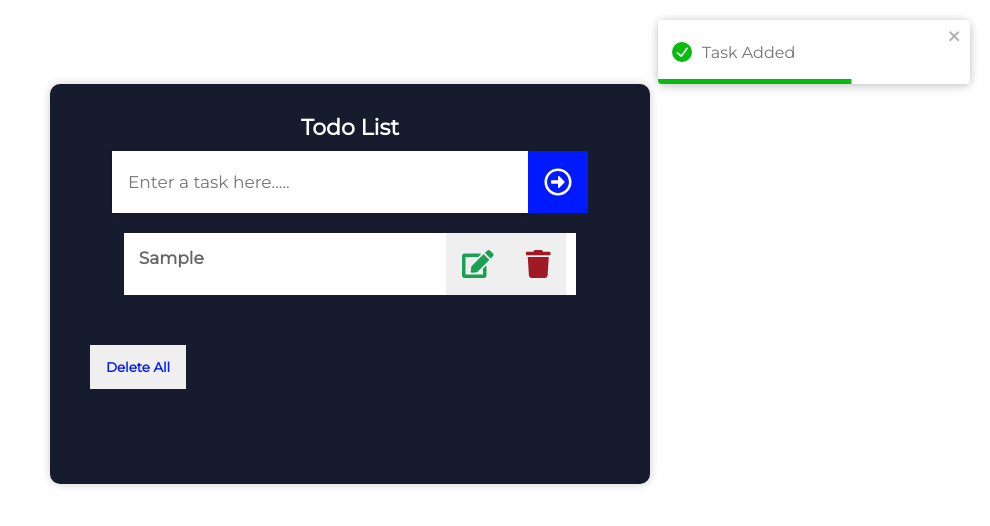
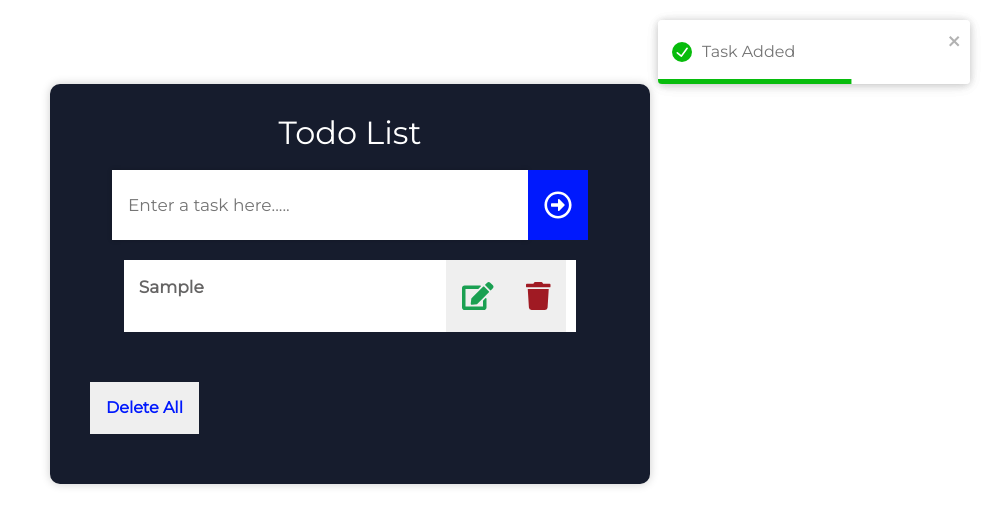
Before and after one commit to zahidkhan262/todopro, a React (Create React App) app: page / in a window 1280 px wide. Both pictures are taken after typing "Sample" into the empty fields and a click on the button 848 px from the left and 182 px from the top of the page. Shown: the top 526 px of the page, without its empty margins (290-1280 px from the left). Built offline with nearby package versions, Linux system fonts and the light colour scheme.

Commit message:
edit todo in modal

```diff
--- a/package.json
+++ b/package.json
@@ -11,7 +11,9 @@
     "@testing-library/jest-dom": "^5.14.1",
     "@testing-library/react": "^11.2.7",
     "@testing-library/user-event": "^12.8.3",
+    "bootstrap": "^5.1.3",
     "react": "^17.0.2",
+    "react-bootstrap": "^2.1.1",
     "react-dom": "^17.0.2",
     "react-scripts": "4.0.3",
     "react-toastify": "^8.0.3",
--- a/src/App.css
+++ b/src/App.css
@@ -39,7 +39,7 @@ h2{color: var(--white-color); font-size: 22px; padding: 10px 0; text-align: cent
 .delete:hover{background: var(--btn-delete); color: var(--white-color);}
 
 
-.btn{border: none; outline: none; padding: 14px 16px; }
+.btn-11{border: none; outline: none; padding: 14px 16px; }
 .btn-2{color: var(--btn-delete); transition: 0.3s; font-size: 28px;}
 .btn-3{color: var(--btn-edit); transition: 0.3s; font-size: 28px;}
 .btn-3:hover{background: rgb(31, 197, 120); color: var(--white-color); transition: 0.3s;}
@@ -56,6 +56,6 @@ h2{color: var(--white-color); font-size: 22px; padding: 10px 0; text-align: cent
     .list{width: 90%; margin: 20px auto; padding: 0 5px;}
     .list p{width: 90%; font-size:var(--text-small-size); padding: 5px; color: var(--font-color); text-align: left;
     text-transform: capitalize; padding: 10px 0; overflow: hidden;}
-    .btn{padding: 10px; font-size: 15px;}
+    .btn-11{padding: 10px; font-size: 15px;}
     .input{ width: 95%; font-size: var(--text-small-size);}
 }
--- a/src/components/List.js
+++ b/src/components/List.js
@@ -1,15 +1,21 @@
-import React from 'react'
+import React, { useState } from 'react'
 import { FontAwesomeIcon } from '@fortawesome/react-fontawesome';
 import { faEdit, faTrash } from '@fortawesome/free-solid-svg-icons';
 import { toast } from "react-toastify";
+import { Modal } from 'react-bootstrap';
+import { faArrowAltCircleRight } from '@fortawesome/free-regular-svg-icons';
 
 
 
-const List = ({mytodo,setEditAdd,setInputData,setIsEditItem,todoList,id,setTodoList}) => {
+const List = ({ mytodo, editAdd,setEditAdd, inputData, setInputData, setIsEditItem, todoList, id, setTodoList }) => {
 
-// edit task by find method via Id
+
+    const [show, setShow] = useState(false);
+
+    // edit task by find method via Id
     const editTask = (id) => {
-        console.log("edit Id",id)
+        handleShow()
+        console.log("edit Id", id)
 
 
         let newEditItem = todoList.find((elem) => {
@@ -32,15 +38,34 @@ const List = ({mytodo,setEditAdd,setInputData,setIsEditItem,todoList,id,setTodoL
         toast.error('Task Deleted')
         setTodoList(updatedItems);
     }
-
+    const handleShow = () => setShow(true);
+    const handleClose = () => setShow(false);
 
     return (
         <>
             <div className="list d-flex">
                 <p>{mytodo}</p>
-                <button className="btn btn-3" onClick={() => editTask(id)}><FontAwesomeIcon icon={faEdit} /></button>
-                <button className="btn btn-2" onClick={() => deleteTask(id)} ><FontAwesomeIcon icon={faTrash} /></button>
+                <button className="btn-11 btn-3" onClick={() => editTask(id)}><FontAwesomeIcon icon={faEdit} /></button>
+                <button className="btn-11 btn-2" onClick={() => deleteTask(id)} ><FontAwesomeIcon icon={faTrash} /></button>
             </div>
+
+            <Modal show={show} onHide={handleClose}>
+                <Modal.Header closeButton />
+
+                <Modal.Body>
+                    <input type="text"
+                        className="input"
+                        placeholder="Enter a task here....."
+                        value={inputData}
+                        onChange={(e) => setInputData(e.target.value)}
+                    />
+                    {
+                        editAdd
+                            ? <button className="btn-11 btn-1"><FontAwesomeIcon icon={faArrowAltCircleRight} /></button>
+                            : <button type='submit' className="btn-11 btn-1"><FontAwesomeIcon icon={faEdit} /></button>
+                    }
+                </Modal.Body>
+            </Modal>
         </>
     )
 }
--- a/src/components/TodoList.js
+++ b/src/components/TodoList.js
@@ -106,8 +106,8 @@ const TodoList = () => {
                         />
                         {
                         editAdd
-                        ? <button className="btn btn-1"><FontAwesomeIcon icon={faArrowAltCircleRight} /></button>
-                        : <button type='submit' className="btn btn-1"><FontAwesomeIcon icon={faEdit} /></button>
+                        ? <button className="btn-11 btn-1"><FontAwesomeIcon icon={faArrowAltCircleRight} /></button>
+                        : <button type='submit' className="btn-11 btn-1"><FontAwesomeIcon icon={faEdit} /></button>
                         }
 
                     </form>
@@ -118,6 +118,7 @@ const TodoList = () => {
                             mytodo={elem.mytodo}
                             key={elem.id}
                             id={elem.id}
+                            inputData={inputData}
                             setTodoList={setTodoList}
                             todoList={todoList}
                             editTodo={editTodo}
@@ -136,7 +137,7 @@ const TodoList = () => {
                     {
                         todoList.length >0
                         ? <div className="show-delete">
-                            <button className="btn delete" onClick={deleteAll}>Delete All</button>
+                            <button className="btn-11 delete" onClick={deleteAll}>Delete All</button>
                             {/* <button className="btn  watch" >Watch List</button> */}
                           </div>
                         : null
--- a/src/index.js
+++ b/src/index.js
@@ -1,6 +1,7 @@
 import React from 'react';
 import ReactDOM from 'react-dom';
 import App from './App';
+import "bootstrap/dist/css/bootstrap.min.css"
 
 
 ReactDOM.render(
```
Also changed, not shown: src/components/common/customModal.jsx (added), 1 other file (tests, documents, lock files or other folders).
